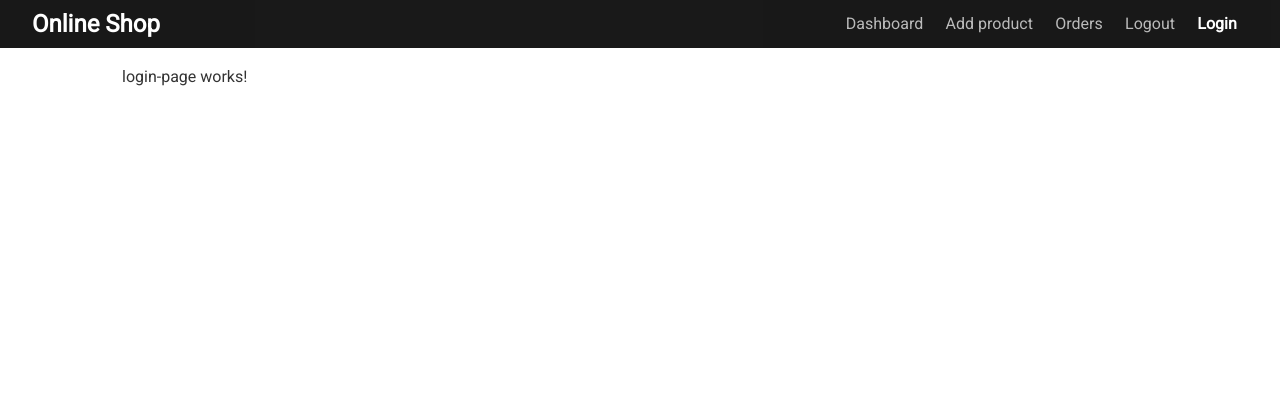
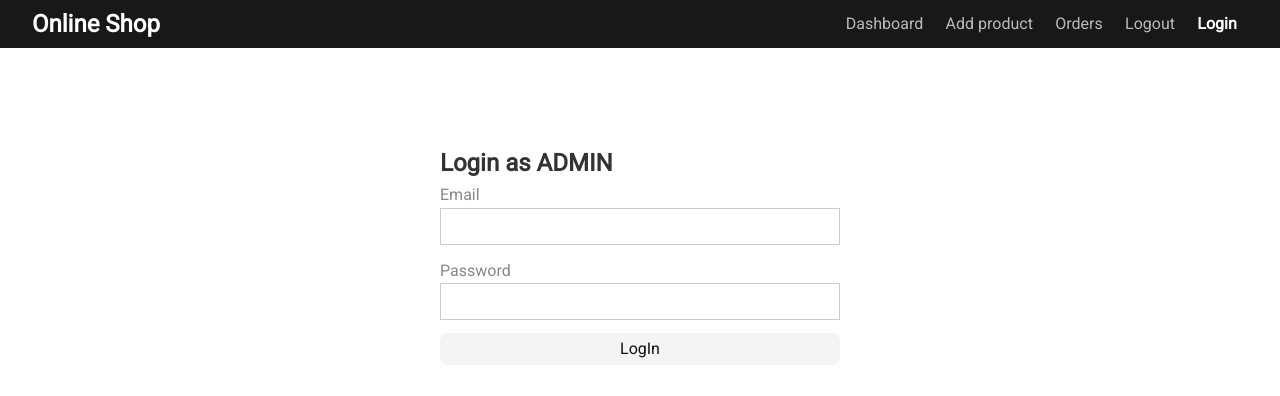
Before and after one commit to petrovdns/shop-online-angular, an Angular app: page /admin/login in a window 1280 px wide. Shown: the top 396 px of the page. Built offline with nearby package versions, Linux system fonts and the light colour scheme.

Commit message:
#2: Add login form with validators
- Implemented the login form in the LoginPage component.
- Configured validators for email and password fields.
- Added validation messages for user feedback.

```diff
--- a/src/app/admin/admin.module.ts
+++ b/src/app/admin/admin.module.ts
@@ -7,10 +7,13 @@ import {DashboardPageComponent} from './dashboard-page/dashboard-page.component'
 import {AddPageComponent} from './add-page/add-page.component';
 import {OrderPageComponent} from './order-page/order-page.component';
 import {EditPageComponent} from './edit-page/edit-page.component';
+import {FormsModule, ReactiveFormsModule} from '@angular/forms';
 
 @NgModule({
   imports: [
     CommonModule,
+    FormsModule,
+    ReactiveFormsModule,
     RouterModule.forChild([
       {
         path: '', component: AdminLayoutComponent, children: [
--- a/src/app/admin/login-page/login-page.component.css
+++ b/src/app/admin/login-page/login-page.component.css
@@ -0,0 +1,13 @@
+.container {
+  max-width: 1100px;
+  margin: auto;
+  margin-top: 80px;
+  overflow: hidden;
+  padding: 0 2rem;
+}
+
+form {
+  max-width: 400px;
+  margin: auto;
+  margin-bottom: 10px;
+}
--- a/src/app/admin/login-page/login-page.component.html
+++ b/src/app/admin/login-page/login-page.component.html
@@ -1 +1,58 @@
-<p>login-page works!</p>
+<div class="container">
+<form [formGroup]="form" (ngSubmit)="submit()">
+
+  <h2>Login as ADMIN</h2>
+
+  <div class="form-control">
+    <label for="email">Email</label>
+    <input id="email" type="email" formControlName="email">
+
+    <!-- NEW MODEL
+    <div class="validation">
+    @if (form.get('email')?.touched && form.get('email')?.invalid) {
+      @if (form.get('email')?.errors?.required) {
+        <small>Enter email</small>
+      } @else if (form.get('email')?.errors?.email) {
+        <small>Enter valid email</small>
+      }
+    }
+    </div>
+    -->
+
+    <div *ngIf="form.get('email')?.touched && form.get('email')?.invalid" class="validation">
+      <small *ngIf="form.get('email')?.errors?.['required']">Enter email</small>
+      <small *ngIf="form.get('email')?.errors?.['email']">Enter valid email</small>
+    </div>
+
+
+  </div>
+</form>
+
+<!--
+{
+minlength: {
+  requiredLength: 5, // lungimea minimă cerută
+  actualLength: 3    // lungimea efectivă a valorii
+}
+}
+-->
+
+<form [formGroup]="form" (ngSubmit)="submit()">
+  <div class="form-control">
+    <label for="password">Password</label>
+    <input id="password" type="password" formControlName="password">
+
+    <div *ngIf="form.get('password')?.touched && form.get('password')?.invalid" class="validation">
+      <small *ngIf="form.get('password')?.errors?.['required']">Enter password</small>
+      <small *ngIf="form.get('password')?.errors?.['minlength']">
+        Password must be at last {{ form.get('password')?.errors?.['minlength']?.['requiredLength'] }} characters.
+        Now he {{ form.get('password')?.errors?.['minlength']?.['actualLength'] }}
+      </small>
+    </div>
+
+  </div>
+
+  <button type="submit" class="btn btn-primary btn-block" [disabled]="form.invalid || submited">LogIn</button>
+
+</form>
+</div>
--- a/src/app/admin/login-page/login-page.component.ts
+++ b/src/app/admin/login-page/login-page.component.ts
@@ -1,12 +1,30 @@
-import { Component } from '@angular/core';
+import {Component, OnInit} from '@angular/core';
+import {FormControl, FormGroup, ReactiveFormsModule, Validators} from '@angular/forms';
+import {NgIf} from '@angular/common';
 
 @Component({
   selector: 'app-login-page',
   standalone: true,
-  imports: [],
+  imports: [
+    ReactiveFormsModule,
+    NgIf
+  ],
   templateUrl: './login-page.component.html',
   styleUrl: './login-page.component.css'
 })
-export class LoginPageComponent {
+export class LoginPageComponent implements OnInit {
+  form!: FormGroup;
 
+  constructor() {}
+
+  ngOnInit() {
+    this.form = new FormGroup({
+      email: new FormControl(null, [Validators.required, Validators.email]),
+      password: new FormControl(null, [Validators.required, Validators.minLength(6)])
+    })
+  }
+
+
+submited: boolean = false;
+  submit(){}
 }
```
